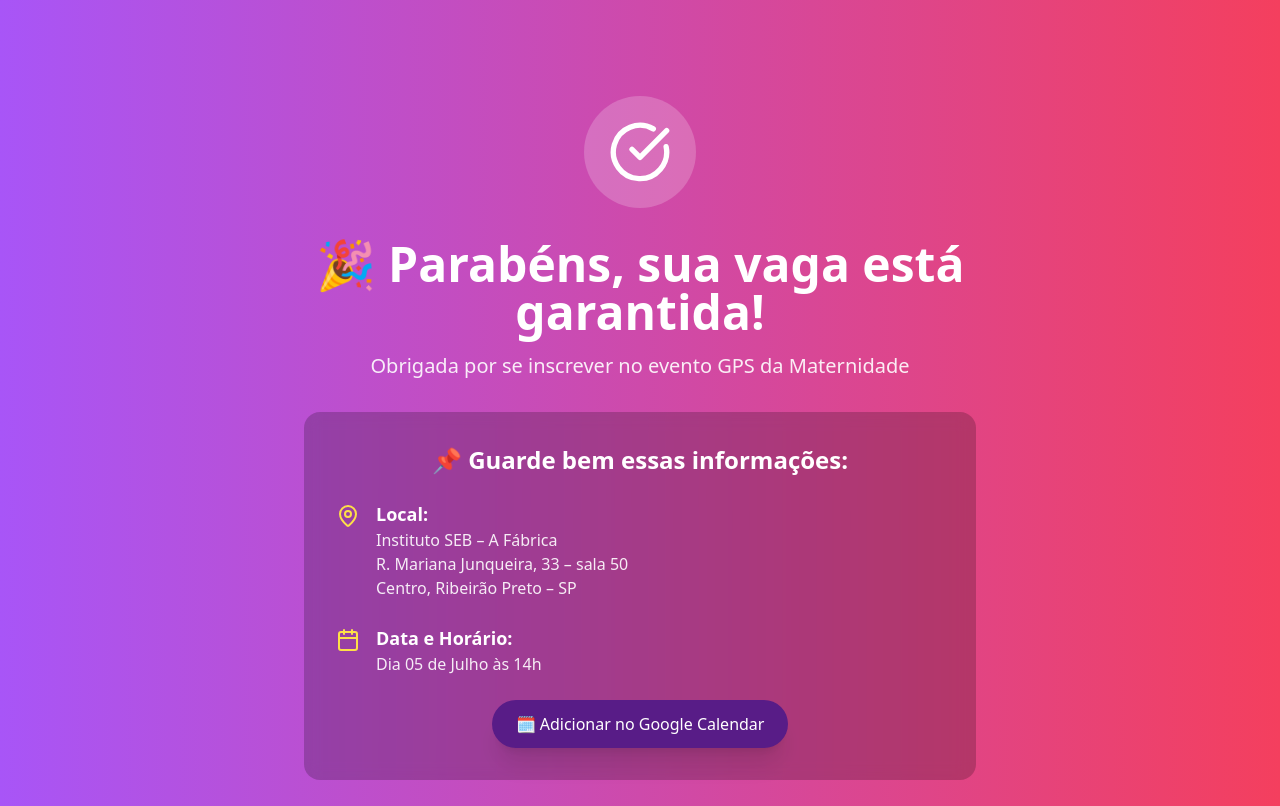
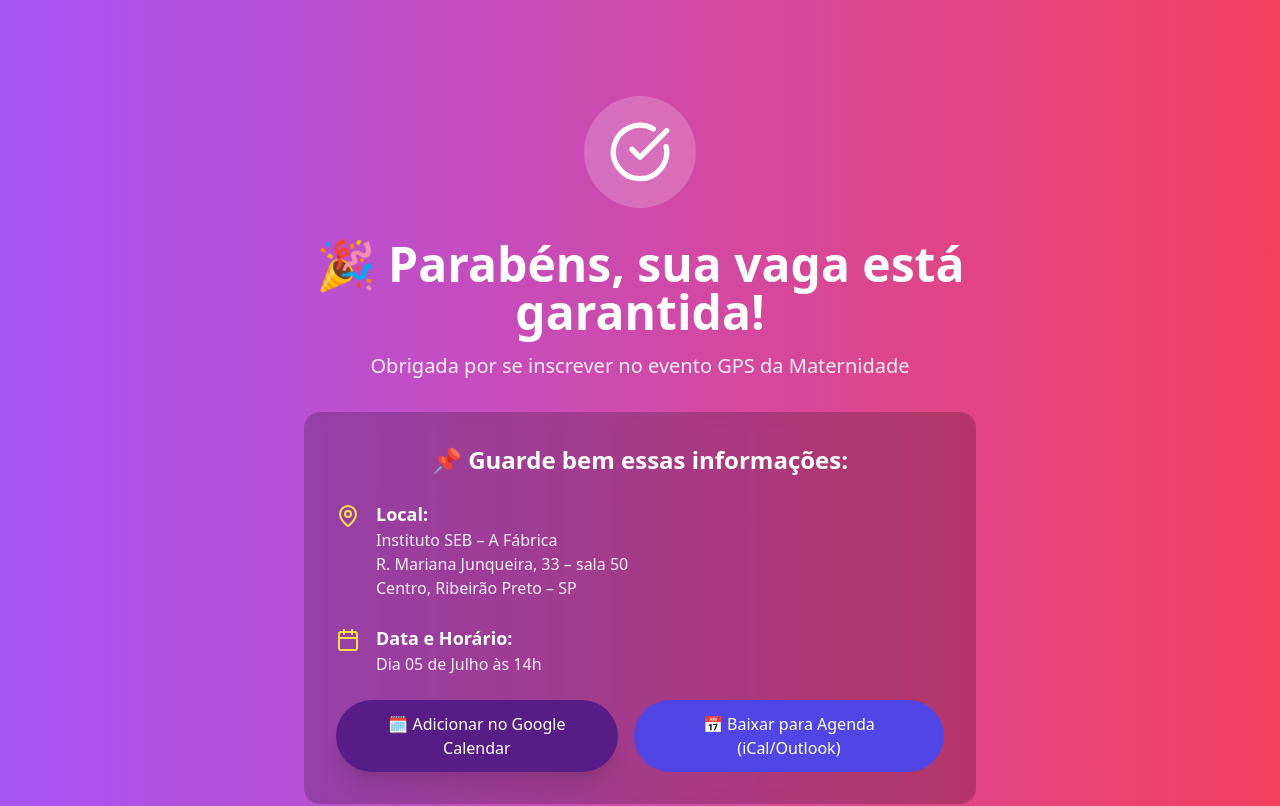
Before and after one commit to xceifeiro/gps-maternidade, a Next.js app: page /obrigado in a window 1280 px wide. Shown: the top 806 px of the page. Built offline with nearby package versions, Linux system fonts and the light colour scheme.

Commit message:
Button update

```diff
--- a/app/obrigado/page.tsx
+++ b/app/obrigado/page.tsx
@@ -53,6 +53,13 @@ export default function ObrigadoPage() {
                     className="bg-purple-900 shadow-xl hover:bg-purple-800 text-white px-6 py-3 rounded-full text-center"
                   >
                     🗓️ Adicionar no Google Calendar
+                  </a>
+                  <a
+                    href="/gps-evento.ics"
+                    download
+                    className="bg-indigo-600 hover:bg-indigo-700 text-white px-6 py-3 rounded-full text-center"
+                  >
+                    📅 Baixar para Agenda (iCal/Outlook)
                   </a>
                 </div>
 
```
Also changed, not shown: 1 other file (tests, documents, lock files or other folders).
